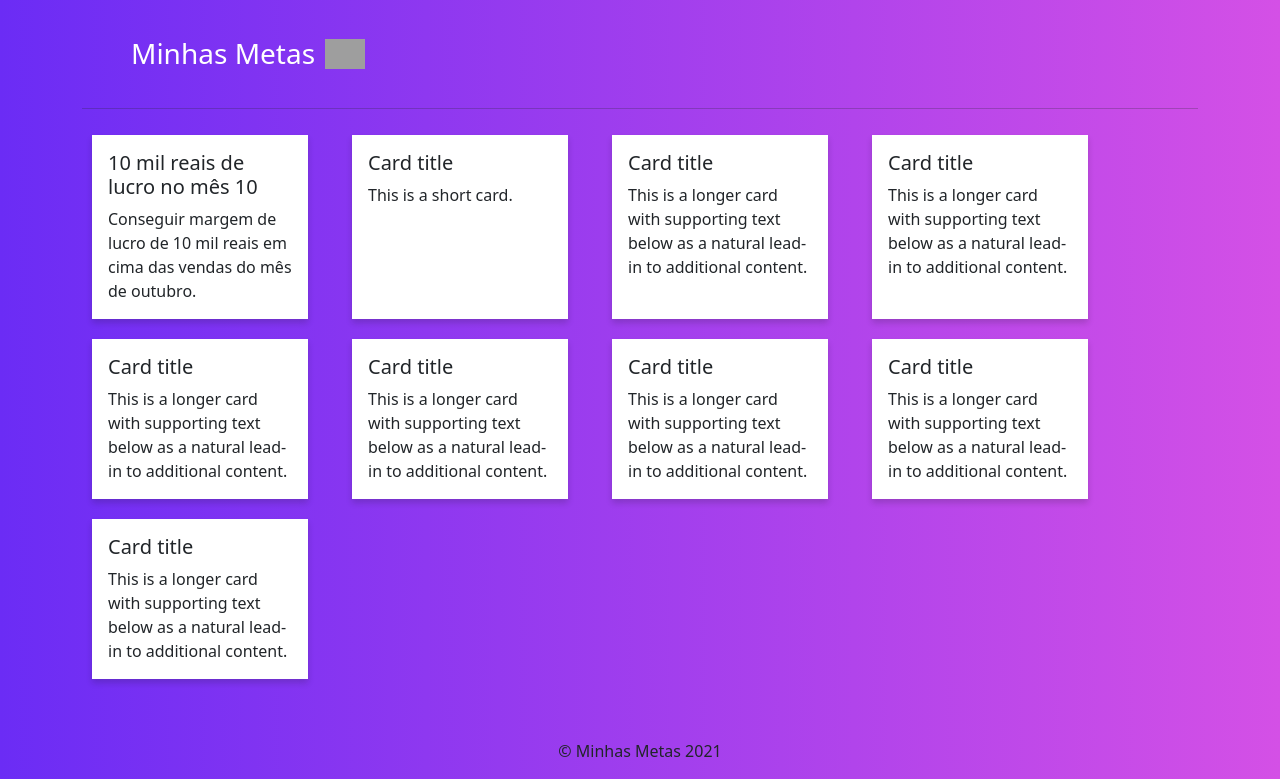
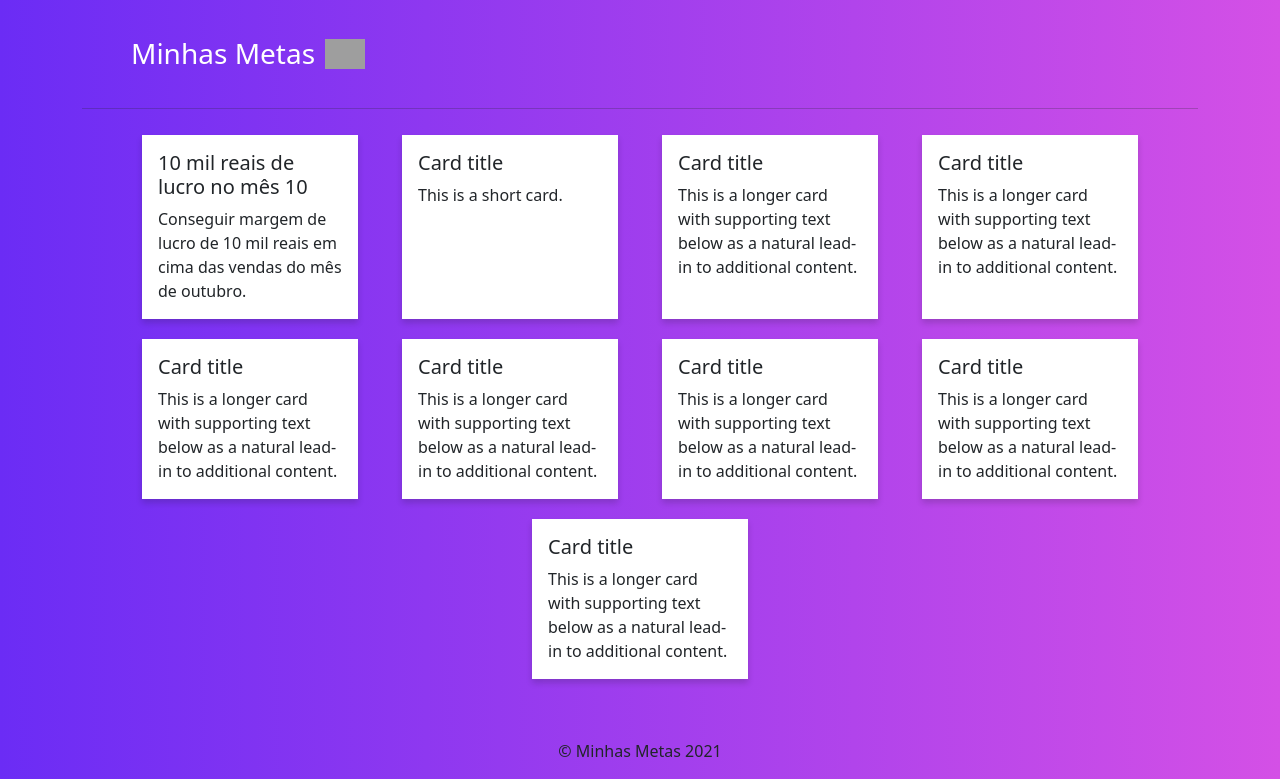
Before and after one commit to java2124/controleDeMetas, a PHP site: page /metas.html in a window 1280 px wide. Shown: the part 76-855 px from the top of the page. Run offline with PHP 8.4, Linux system fonts and the light colour scheme; some libraries are stand-ins or nearby versions; grey boxes are pictures that could not be loaded.

Commit message:
Card no centro

```diff
--- a/metas/css/metas.css
+++ b/metas/css/metas.css
@@ -108,3 +108,9 @@ div a{
     margin-bottom:20px;
     background: #5215fc;
 }
+
+.centro {
+    display: flex;
+    justify-content: center;
+    margin: auto;
+}
--- a/metas/metas.html
+++ b/metas/metas.html
@@ -47,7 +47,7 @@
         <div class="alerta"></div>
 
         <!-- Cards Container-->
-        <div class="row row-cols-1 row-cols-md-3 g-4" style="margin-top: 10px;">
+        <div class="row row-cols-1 row-cols-md-3 g-4 centro" style="margin-top: 10px;">
             <div class="col" style="width: 15rem; margin: 10px;">
                 <div class="card h-100" type="button">
                     <div class="card-body">
```
